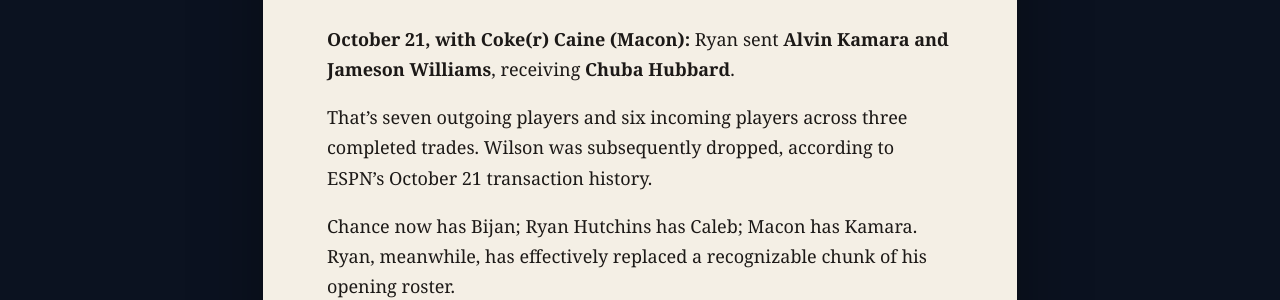
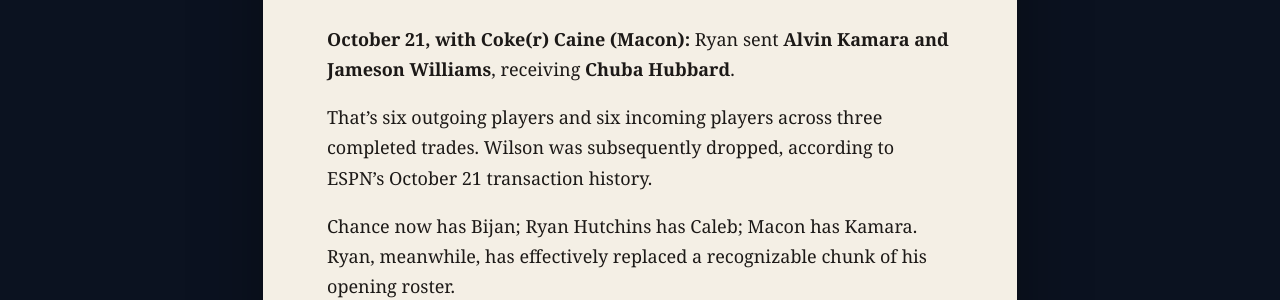
Before and after one commit to Autocratic-Association-of-Autism/AAA-Fantasy-Test, a Jekyll site: the page built from _wire/2026-10-23-ryan-completes-three-trades.md, in a window 1280 px wide and 900 px high, scrolled down 744 px. Shown: the part 155-455 px from the top of the window. Built offline with Jekyll 4.4.1, drawn with Linux system fonts in a browser that asks for light colours.

Commit message:
Correct six-for-six trade count and keep unverified expansion allegations off public pages

```diff
--- a/_wire/2026-10-23-ryan-completes-three-trades.md
+++ b/_wire/2026-10-23-ryan-completes-three-trades.md
@@ -18,7 +18,7 @@
 
 **October 21, with Coke(r) Caine (Macon):** Ryan sent **Alvin Kamara and Jameson Williams**, receiving **Chuba Hubbard**.
 
-That's seven outgoing players and six incoming players across three completed trades. Wilson was subsequently dropped, according to ESPN's October 21 transaction history.
+That's six outgoing players and six incoming players across three completed trades. Wilson was subsequently dropped, according to ESPN's October 21 transaction history.
 
 Chance now has Bijan; Ryan Hutchins has Caleb; Macon has Kamara. Ryan, meanwhile, has effectively replaced a recognizable chunk of his opening roster.
 
```
Also changed, not shown: _wire/2026-10-23-expansion-tip-held.md (deleted, +0 -21 lines), editor-guides/NEWSROOM_BACKLOG_2026-10-23.md (+1 -1 lines).
